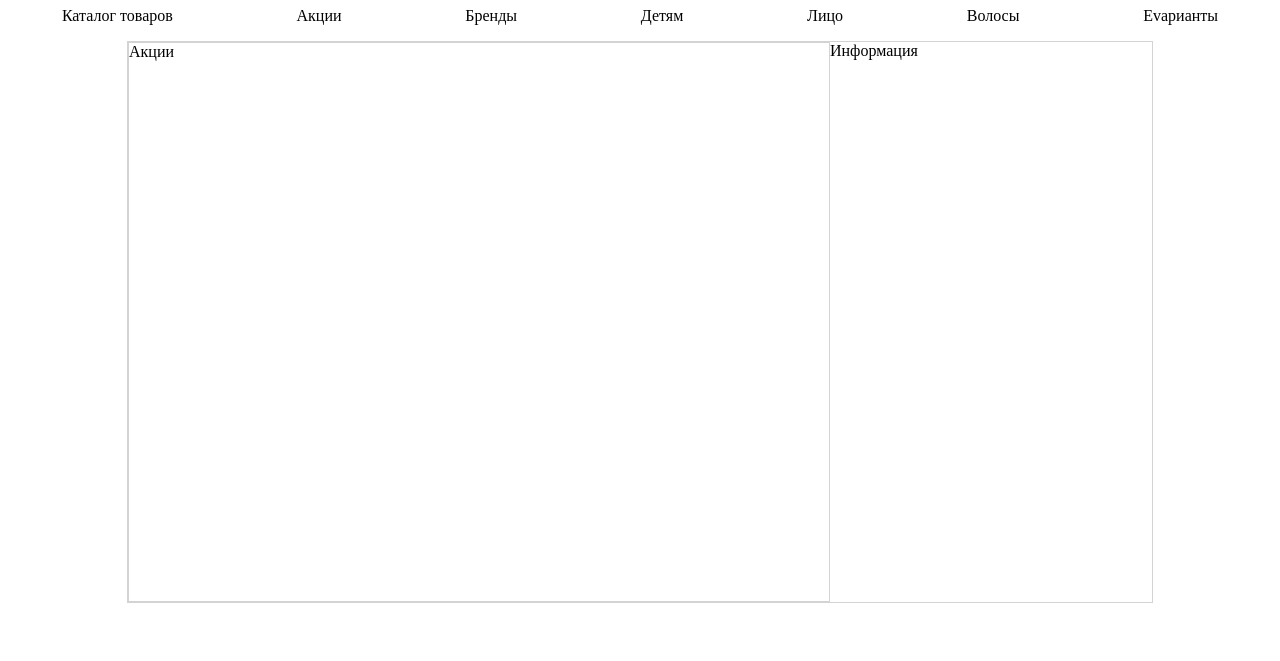
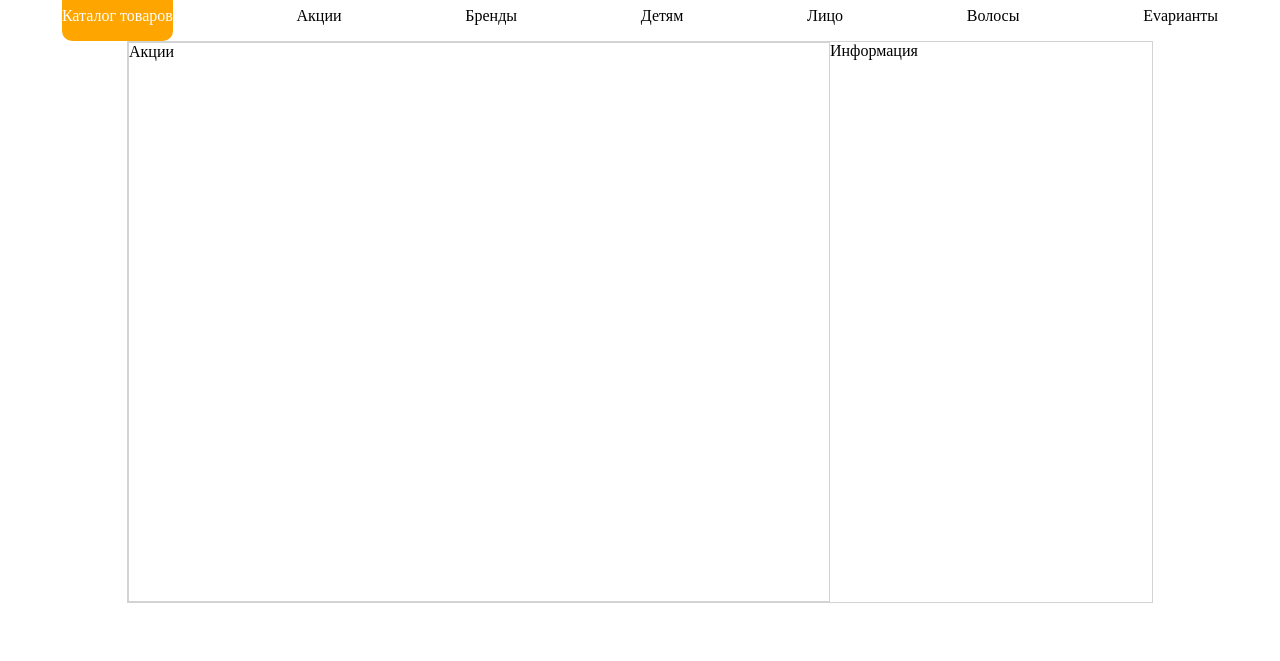
Before and after one commit to Iulia9777/DZ20422eva, a plain HTML site: page index.html in a window 1280 px wide. Shown: the part 139-800 px from the top of the page. Drawn offline with nearby package versions, Linux system fonts and the light colour scheme.

Commit message:
Update main.css

```diff
--- a/main.css
+++ b/main.css
@@ -16,6 +16,11 @@ header {
   justify-content: space-around;
   align-items: center;
 }
+.Catalog {
+  background-color: orange;
+  color: white;
+  border-radius: 10px;
+}
 .Container {
   margin: 0 auto;
   box-sizing: content-box;
```
